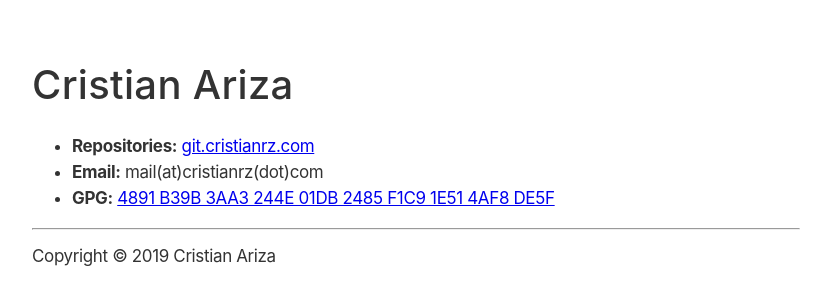
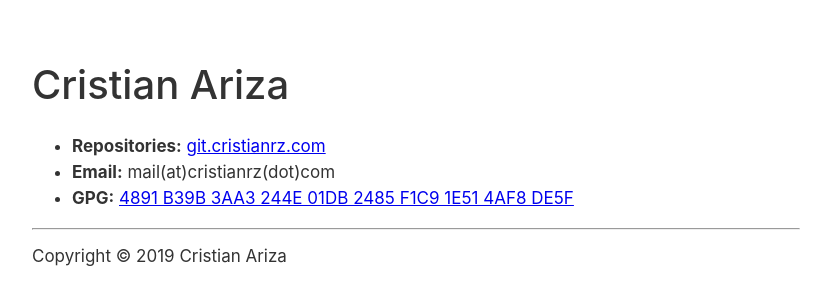
Before and after one commit to cristianrz/cristianrz.com, a plain HTML site: page index.html in a window 1280 px wide. Shown: the whole page, without its empty margins (224-1055 px from the left). Drawn offline with Linux system fonts and the light colour scheme.

Commit message:
Remove letter spacing as it appears weird in some browsers

```diff
--- a/styles.css
+++ b/styles.css
@@ -14,15 +14,9 @@ h1 {
   font-size: 40px;
   line-height: 1.05;
   font-weight: 500;
-  letter-spacing: 0.008em;
-}
-
-ul {
-  letter-spacing: -0.021em;
 }
 
 p {
-  letter-spacing: -0.021em;
   margin-top: 13px;
 }
 
@@ -30,7 +24,6 @@ h2 {
   font-size: 32px;
   line-height: 1.09375;
   font-weight: 500;
-  letter-spacing: 0.011em;
   font-family: SF Pro Display, SF Pro Icons, Helvetica Neue, Helvetica, Arial,
     sans-serif;
 }
```
